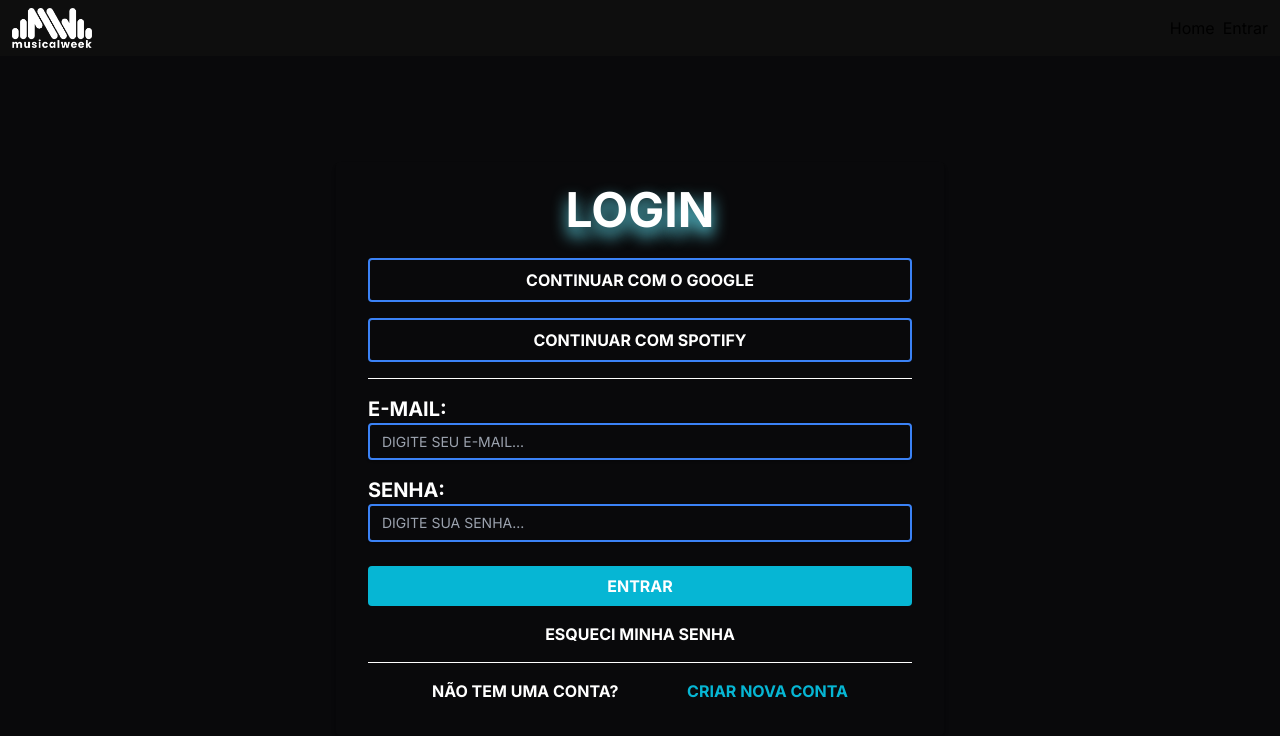
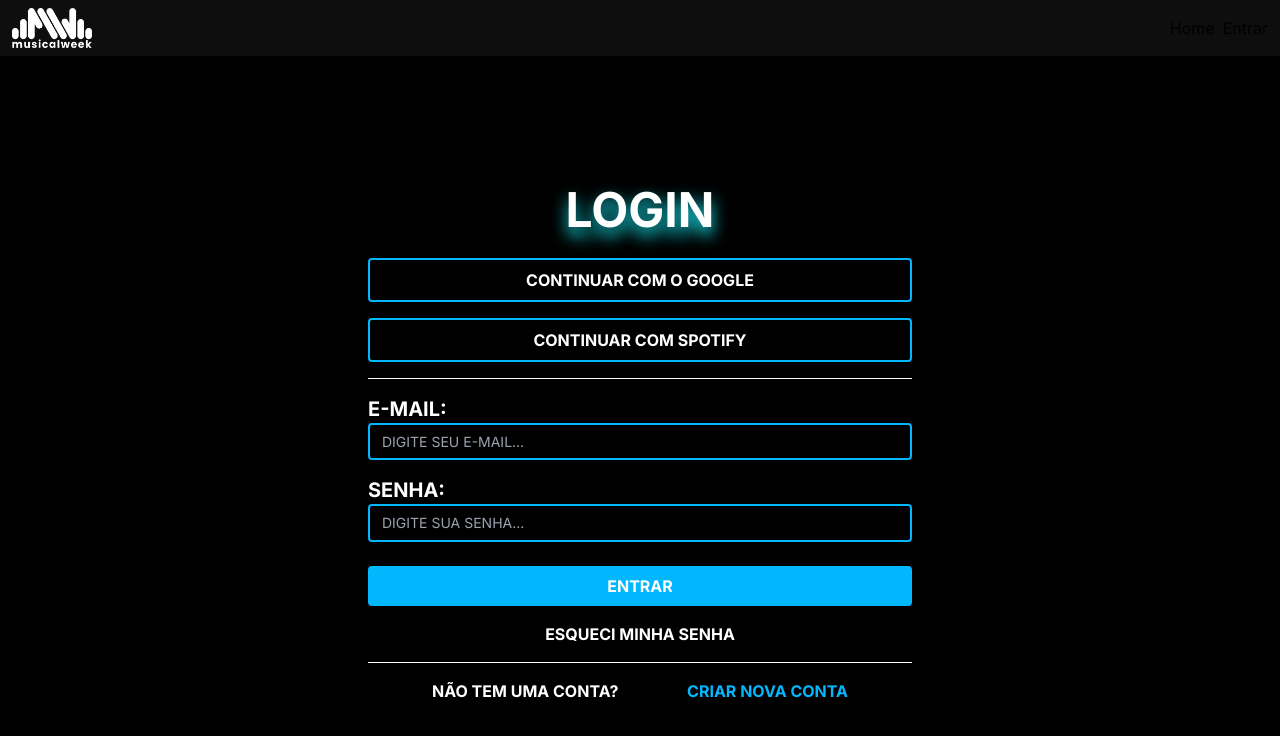
Before and after one commit to meira03/musicalweek, a Next.js app: page /en/login in a window 1280 px wide. Shown: the top 736 px of the page. Built offline with nearby package versions, Linux system fonts and the light colour scheme; no server answers.

Commit message:
commit mudancas do design e alteracoes

```diff
--- a/src/app/[lang]/login/page.js
+++ b/src/app/[lang]/login/page.js
@@ -36,10 +36,10 @@ export default function Login() {
   }
 
   return (
-<main className="min-h-screen bg-zinc-950 dark:bg-zinc-950 text-white h-full flex justify-center items-center p-8">
-  <div className="bg-zinc-950 dark:bg-zinc-950 shadow-md rounded px-8 pt-6 pb-8 mb-4 w-4/5 sm:w-1/2">
+<main className="min-h-screen bg-black-900 dark:bg-black-900 text-white h-full flex justify-center items-center p-8">
+  <div className="bg-black-900 dark:bg-black-900 shadow-md rounded px-8 pt-6 pb-8 mb-4 w-4/5 sm:w-1/2">
     <h1 className="dark:text-white text-center text-5xl font-bold mb-6 uppercase">
-      <span class="text-shadow-lg shadow-cyan-300">LOGIN</span>
+      <span class="text-shadow-lg shadow-neon-blue-100">LOGIN</span>
     </h1>
     <div className="text-red-500 text-center text-sm font-light mb-4">
       {message}
@@ -72,7 +72,7 @@ export default function Login() {
       </div>
       <div className="flex flex-col items-center">
         <button
-          className="bg-cyan-500 hover:bg-blue-700 text-white font-bold py-2 px-4 rounded focus:outline-none focus:shadow-outline w-full mb-4"
+          className="bg-neon-blue-300 hover:bg-neon-blue-400 text-white font-bold py-2 px-4 rounded focus:outline-none focus:shadow-outline w-full mb-4"
           type="submit"
         >
           ENTRAR
@@ -90,7 +90,7 @@ export default function Login() {
           NÃO TEM UMA CONTA?
         </div>
         <Link
-          className="font-bold text-gl text-cyan-500 hover:text-cyan-600 mr-16"
+          className="font-bold text-gl text-neon-blue-300 hover:text-neon-blue-400 mr-16"
           href="/cadastro"
         >
           CRIAR NOVA CONTA
--- a/src/components/form/Input.js
+++ b/src/components/form/Input.js
@@ -125,7 +125,7 @@ export default function InputField(props) {
         }
       </label>
       <input
-        className={`text-sm shadow appearance-none border-2 rounded w-full py-2 px-3 text-zinc-300 dark:text-zinc-100 leading-tight focus:outline-none focus:shadow-outline bg-zinc-950 border-blue-500`}
+        className={`text-sm shadow appearance-none border-2 rounded w-full py-2 px-3 text-zinc-300 dark:text-zinc-100 leading-tight focus:outline-none focus:shadow-outline bg-black-900 border-neon-blue-300`}
         id={props.id}
         type={props.type}
         name={props.id}
--- a/src/components/login/SignInButtonGoogle.js
+++ b/src/components/login/SignInButtonGoogle.js
@@ -5,7 +5,7 @@ const SignInButtonGoogle = () => {
 
   return (
       <button
-        className="bg-black border-2 border-blue-500 hover:bg-zinc-950 text-white hover:text-gray-400 font-bold py-2 px-4 rounded focus:outline-none focus:shadow-outline w-full"
+        className="bg-black-900 border-2 border-neon-blue-300 text-white hover:text-gray-400 font-bold py-2 px-4 rounded focus:outline-none focus:shadow-outline w-full font-family:tech"
         type="button"
         onClick={() => signIn("google")}
         id="googleSignIn"
--- a/src/components/login/SignInButtonSpotify.js
+++ b/src/components/login/SignInButtonSpotify.js
@@ -4,7 +4,7 @@ import { signIn } from "next-auth/react";
 const SignInButtonSpotify = () => {
   return (
       <button
-        className="bg-black border-2 border-blue-500 hover:bg-zinc-950 text-white hover:text-gray-400 font-bold py-2 px-4 rounded focus:outline-none focus:shadow-outline w-full"
+        className="bg-black-900 border-2 border-neon-blue-300 text-white hover:text-gray-400 font-bold py-2 px-4 rounded focus:outline-none focus:shadow-outline w-full"
         type="button"
         onClick={() => signIn("spotify")}
         id="spotifySignIn"
--- a/src/components/search-artista/Container.js
+++ b/src/components/search-artista/Container.js
@@ -59,12 +59,13 @@ export default function Container({ searchTerm }) {
         if (imageUrls.length >= 7) {
             // Defina um estado para indicar que as 7 músicas foram selecionadas
             setAllMusicSelected(true);
+            return; // Impede a adição de mais músicas
         }
 
         // Verifica se o ID da música já existe na lista
         if (imageUrls.some((imageInfo) => imageInfo[0] === id_musica)) {
             setIsMusicSelected(true);
-            return;
+            return; // Impede a adição de músicas duplicadas
         }
 
         setImageUrls((previousState) => {
@@ -147,14 +148,18 @@ export default function Container({ searchTerm }) {
                 contentLabel="Modal de Sucesso"
                 ariaHideApp={false}
                 className="modal fixed inset-0 flex items-center justify-center z-50"
-                overlayClassName="modal-overlay fixed inset-0 bg-black"
+                overlayClassName="modal-overlay fixed inset-0 bg-black-900"
             >
                 <div className="bg-white p-8 rounded-lg shadow-lg w-1/2 h-1/2 mx-auto flex flex-col items-center justify-center">
-                    <h2 className="text-4xl font-semibold mb-10 text-black">Parabéns</h2>
-                    <p className="text-2xl mb-10 text-black">Sua sala foi criada com sucesso!</p>
+                    <h2 className="text-4xl font-semibold mb-10 text-black-900">Parabéns</h2>
+                    <p className="text-2xl mb-10 text-black-900">Sua sala foi criada com sucesso!</p>
                     <button
                         className="bg-teal-500 hover:bg-teal-600 text-white font-xbold py-3 px-20 rounded-lg text-xl"
-                        onClick={() => setModalIsOpen(false)}
+                        onClick={() => {
+                            setModalIsOpen(false);
+                            window.location.href = '/home';
+                        }
+                        }
                     >
                         OK
                     </button>
--- a/tailwind.config.js
+++ b/tailwind.config.js
@@ -10,11 +10,37 @@ module.exports = {
   darkMode: ["class"],
   theme: {
     extend: {
+      backgroundImage: {
+        'neon-blue-gradient': "linear-gradient(172deg, rgba(6,37,92,1) 0%, rgba(3,21,57,1) 20%, rgba(1,13,35,1) 50%, rgba(1,6,25,1) 80%, rgba(0,6,22,1) 100%)"
+      },
       colors: {
-        black : {
+        'black' : {
           0: '#000000',
-          50: '#0E0E0E'
+          50: '#0E0E0E',
+          100 : '#0f0f0f',
+          200 : '#0c0c0c',
+          300 : '#0a0a0a',
+          400 : '#080808',
+          500 : '#060606',
+          600 : '#040404',
+          700 : '#020202',
+          800 : '#010101',
+          900 : '#000000'
+        },
+        'neon-blue' : {
+          100 : '#16f4ff',
+          200 : '#1ee1fd',
+          300 : '#02b7fe',
+          400 : '#0c75e8',
+          500 : '#0b3ca5',
+          600 : '#013392',
+          700 : '#052153',
+          800 : '#030f29',
+          900 : '#000616',
         }
+      },
+      fontFamily: {
+        'tech': ['Tech']
       },
       textShadow: {
         sm: '0 1px 2px var(--tw-shadow-color)',
```
